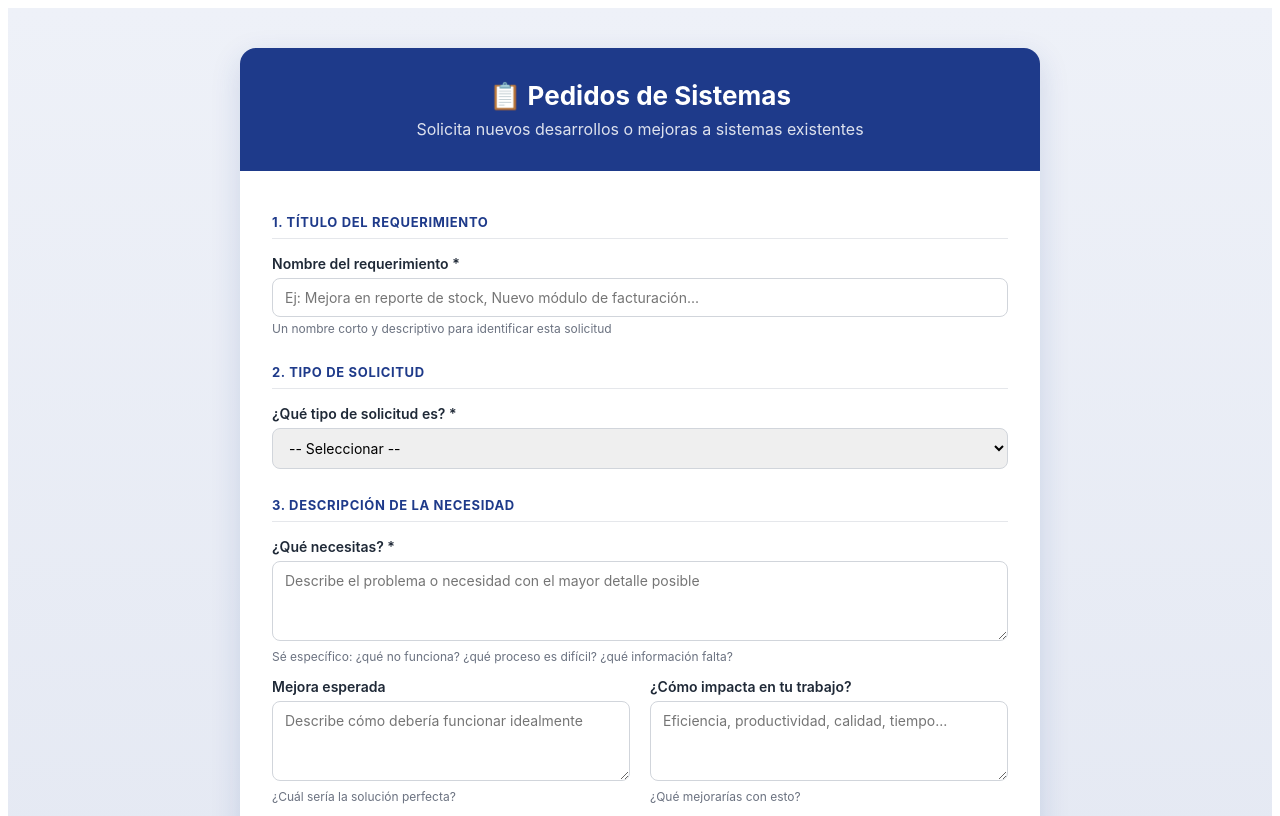
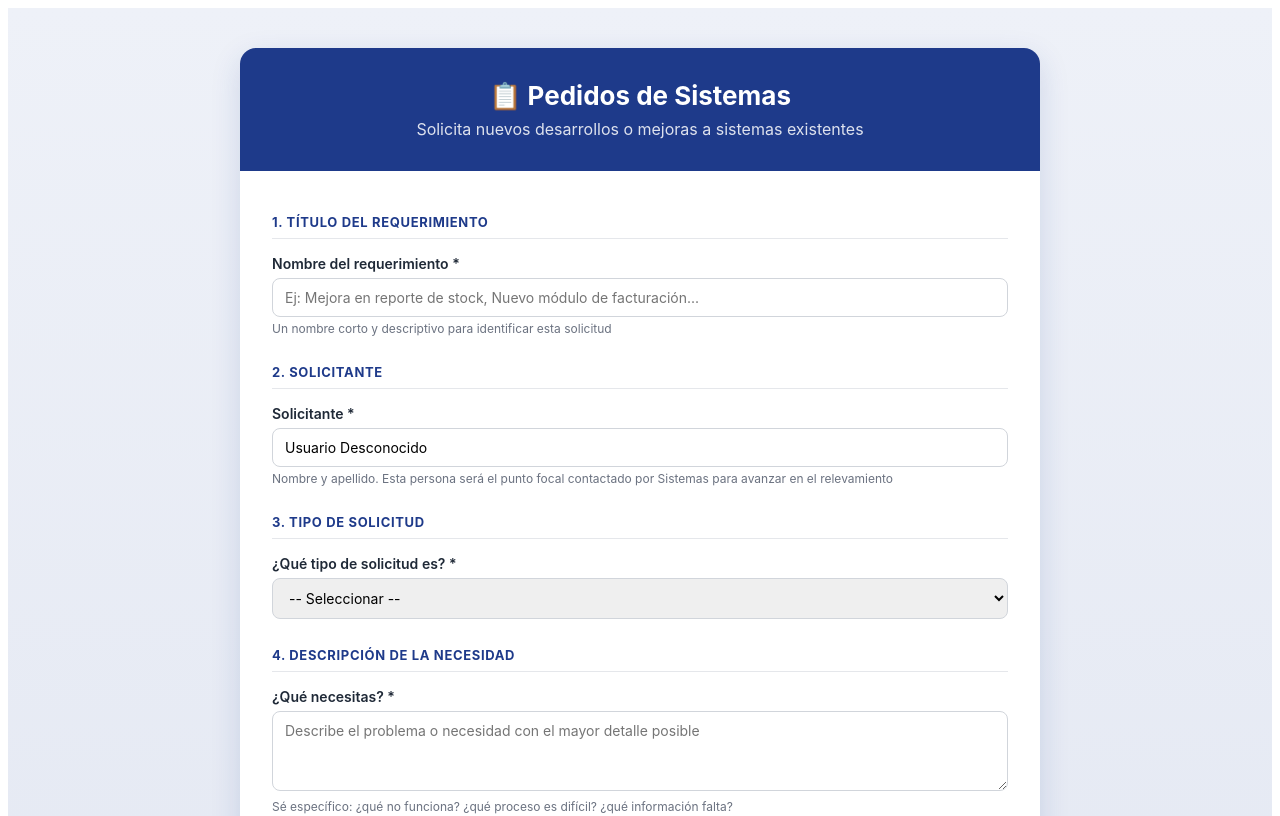
Before and after one commit to marcoafiore-dev/Pedidos_Sistemas_Logant, a Next.js app: page / in a window 1280 px wide. Shown: the top 816 px of the page. Built offline with nearby package versions, Linux system fonts and the light colour scheme.

Commit message:
Agregar campo Solicitante obligatorio después del título - punto focal para relevamiento

```diff
--- a/pages/index.js
+++ b/pages/index.js
@@ -101,6 +101,7 @@ export default function Home() {
     setErrorMsg('');
 
     if (!form.titulo) return setErrorMsg('Por favor completa el título del requerimiento');
+    if (!form.solicitante) return setErrorMsg('Por favor ingresa tu nombre y apellido como Solicitante');
     if (!form.tipo) return setErrorMsg('Por favor selecciona el tipo de solicitud');
     if (form.tipo === 'Mejora' && !form.sistema) return setErrorMsg('Por favor selecciona el sistema a mejorar');
     if (!form.necesidad) return setErrorMsg('Por favor completa el campo "¿Qué necesitas?"');
@@ -169,7 +170,19 @@ export default function Home() {
           </section>
 
           <section>
-            <h2>2. Tipo de Solicitud</h2>
+            <h2>2. Solicitante</h2>
+            <label>Solicitante *</label>
+            <input
+              type="text"
+              placeholder="Nombre Apellido"
+              value={form.solicitante}
+              onChange={update('solicitante')}
+            />
+            <small>Nombre y apellido. Esta persona será el punto focal contactado por Sistemas para avanzar en el relevamiento</small>
+          </section>
+
+          <section>
+            <h2>3. Tipo de Solicitud</h2>
             <label>¿Qué tipo de solicitud es? *</label>
             <select value={form.tipo} onChange={update('tipo')}>
               <option value="">-- Seleccionar --</option>
@@ -191,7 +204,7 @@ export default function Home() {
           </section>
 
           <section>
-            <h2>3. Descripción de la Necesidad</h2>
+            <h2>4. Descripción de la Necesidad</h2>
             <label>¿Qué necesitas? *</label>
             <textarea
               placeholder="Describe el problema o necesidad con el mayor detalle posible"
@@ -223,7 +236,7 @@ export default function Home() {
           </section>
 
           <section>
-            <h2>4. Prioridad y Contexto</h2>
+            <h2>5. Prioridad y Contexto</h2>
             <div className="grid2">
               <div>
                 <label>Nivel de urgencia *</label>
```
